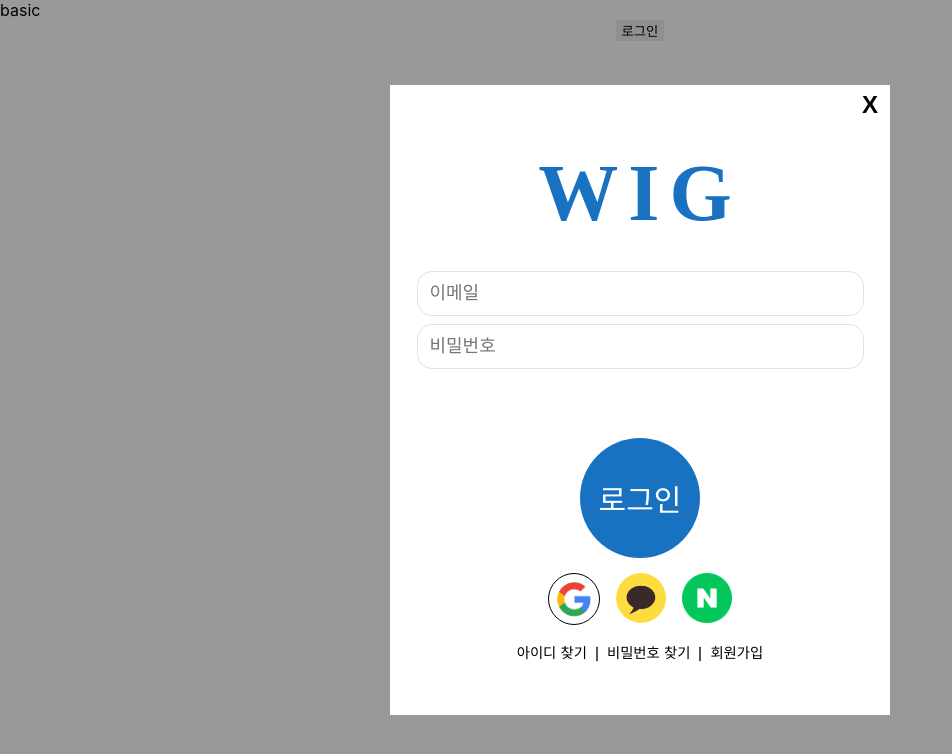
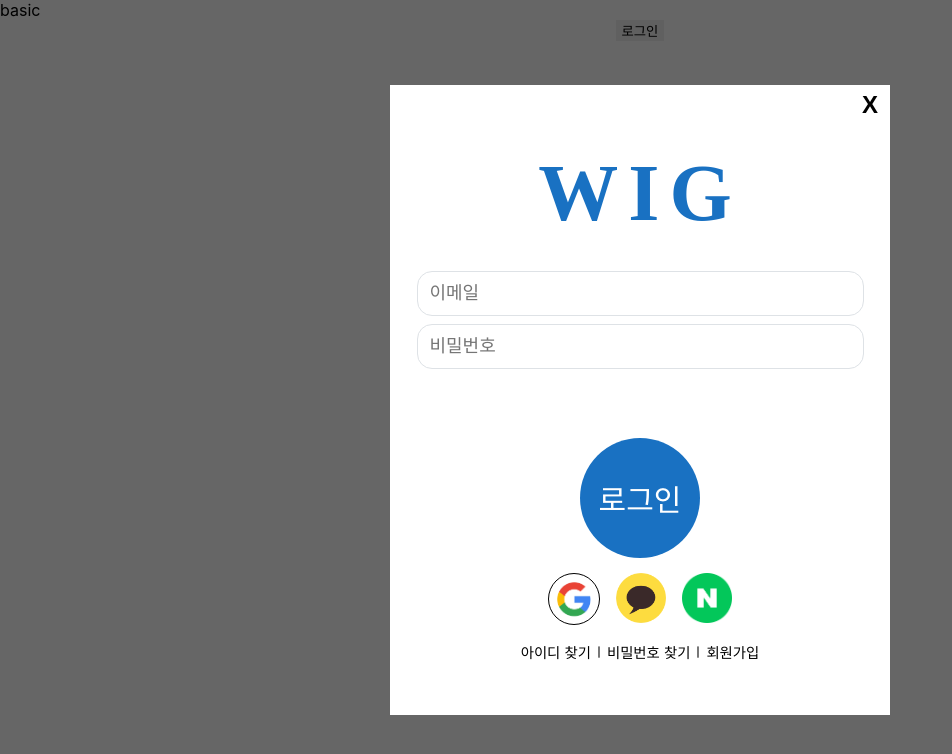
Before and after one commit to KingBoRam/wig-web, a React (Create React App) app: page / in a window 1280 px wide. Both pictures are taken after a click on the button "로그인". Shown: the top 754 px of the page, without its empty margins (0-952 px from the left). Built offline with nearby package versions, Linux system fonts and the light colour scheme; a web font is replaced by a local one.

Commit message:
쬐꼼수정

```diff
--- a/src/components/modal.js
+++ b/src/components/modal.js
@@ -2,34 +2,37 @@
 import styled from "styled-components";
 
 const ModalContainer = styled.div`
-  // Modal을 구현하는데 전체적으로 필요한 CSS를 구현
   display: flex;
   justify-content: center;
   align-items: center;
   height: 100%;
 `;
-
 const ModalBackdrop = styled.div`
-  // Modal이 떴을 때의 배경을 깔아주는 CSS를 구현
-  z-index: 1; //위치지정 요소
   position: fixed;
   display: flex;
   justify-content: center;
   align-items: center;
-  background-color: rgba(0, 0, 0, 0.4);
+  background-color: rgba(0, 0, 0, 0.6);
   top: 0;
   left: 0;
   right: 0;
   bottom: 0;
 `;
-
+const ModalView = styled.div`
+  position: absolute;
+  z-index: 1;
+  display: flex;
+  align-items: center;
+  flex-direction: column;
+  width: 500px;
+  background-color: #ffffff;
+`;
 const ModalBtn = styled.button`
   text-decoration: none;
   border: none;
   color: black;
   cursor: pointer;
 `;
-
 const ExitBtn = styled.button`
   border: none;
   font-size: 1.5rem;
@@ -46,47 +49,21 @@
   margin-left: auto;
 `;
 
-const ModalView = styled.div.attrs((props) => ({
-  // attrs 메소드를 이용해서 아래와 같이 div 엘리먼트에 속성을 추가할 수 있다.
-  role: "dialog",
-}))`
-  // Modal창 CSS를 구현합니다.
-  display: flex;
-  align-items: center;
-  flex-direction: column;
-  width: 500px;
-  background-color: #ffffff;
-  > div.desc {
-    font-size: 20px;
-    color: var(--coz-purple-600);
-  }
-`;
-
 const Modal = ({ children, name }) => {
   const [isOpen, setIsOpen] = useState(false);
   const openModalHandler = () => {
-    // isOpen의 상태를 변경하는 메소드를 구현
-    // !false -> !true -> !false
     setIsOpen(!isOpen);
   };
 
   return (
     <>
       <ModalContainer>
-        <ModalBtn
-          onClick={openModalHandler}
-          // 클릭하면 Modal이 열린 상태(isOpen)를 boolean 타입으로 변경하는 메소드가 실행되어야 합니다.
-        >
-          {" "}
-          {name}
-          {/* 조건부 렌더링을 활용해서 Modal이 열린 상태(isOpen이 true인 상태)일 때는 ModalBtn의 내부 텍스트가 'Opened!' 로 Modal이 닫힌 상태(isOpen이 false인 상태)일 때는 ModalBtn 의 내부 텍스트가 'Open Modal'이 되도록 구현 */}
-        </ModalBtn>
-        {/* 조건부 렌더링을 활용해서 Modal이 열린 상태(isOpen이 true인 상태)일 때만 모달창과 배경이 뜰 수 있게 구현 */}
+        <ModalBtn onClick={openModalHandler}>{name}</ModalBtn>
         {isOpen ? (
           <ModalBackdrop onClick={openModalHandler}>
             <ModalView onClick={(e) => e.stopPropagation()}>
               <ExitBtn onClick={openModalHandler}>X</ExitBtn>
-              <div className="desc">{children}</div>
+              {children}
             </ModalView>
           </ModalBackdrop>
         ) : null}
```
